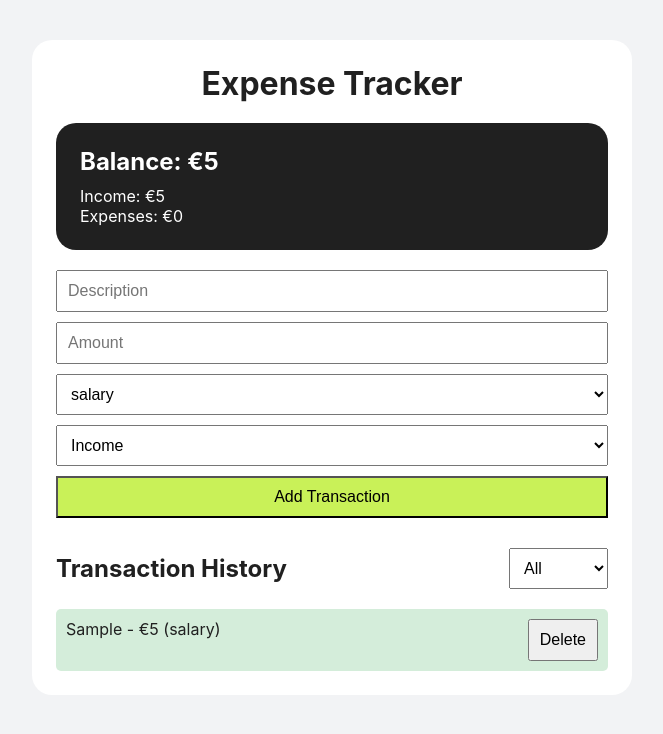
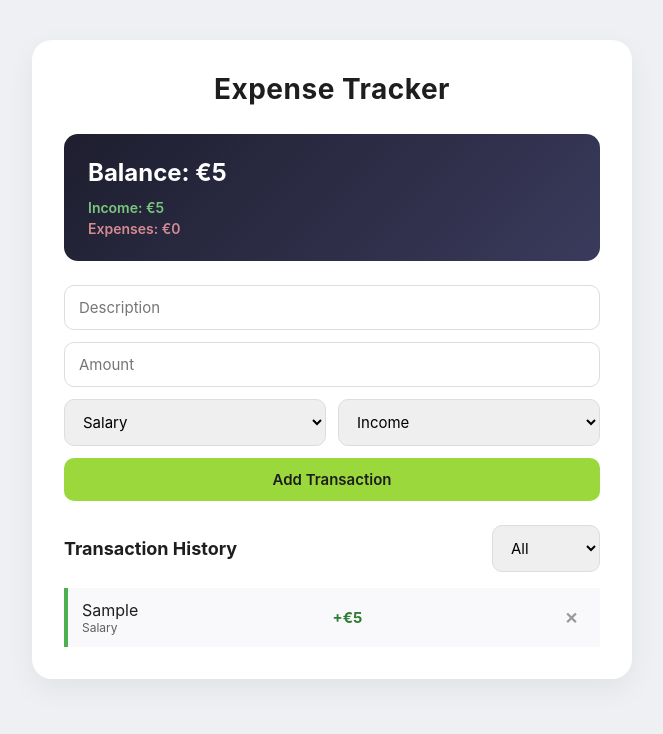
Before and after one commit to DavDavtyan2003/Expense-Tracker, a React (Vite) app: page / in a window 1280 px wide. Both pictures are taken after typing "Sample", "5" into the empty fields and a click on the button "Add Transaction". Shown: the top 734 px of the page, without its empty margins (308-971 px from the left). Built offline with nearby package versions, Linux system fonts and the light colour scheme.

Commit message:
Porject Finished

```diff
--- a/src/components/Balance.jsx
+++ b/src/components/Balance.jsx
@@ -17,9 +17,9 @@ function Balance({ transactions }) {
     <div className="balance-card">
       <h2>Balance: €{balance}</h2>
 
-      <p>Income: €{income}</p>
+      <p className="income-text">Income: €{income}</p>
 
-      <p>Expenses: €{expenses}</p>
+      <p className="expense-text">Expenses: €{expenses}</p>
     </div>
   );
 }
--- a/src/components/TransactionForm.jsx
+++ b/src/components/TransactionForm.jsx
@@ -5,7 +5,7 @@ function TransactionForm({ addTransaction }) {
   const [amount, setAmount] = useState("");
   const [type, setType] = useState("income");
   const [category, setCategory] = useState("salary");
-
+  const [error, setError] = useState("");
 
   const handleSubmit = (e) => {
     e.preventDefault();
@@ -18,8 +18,15 @@ function TransactionForm({ addTransaction }) {
       type,
     };
 
-    console.log(transaction)
+    if (transaction.description.trim() === "") {
+      setError("Please add a description.");
+      return;
+    } else if (transaction.amount === 0 || isNaN(transaction.amount)) {
+      setError("Please enter a valid amount.");
+      return;
+    }
 
+    setError("");
     addTransaction(transaction);
 
     setDescription("");
@@ -30,6 +37,8 @@ function TransactionForm({ addTransaction }) {
 
   return (
     <form onSubmit={handleSubmit}>
+      {error && <p className="error">{error}</p>}
+
       <input
         type="text"
         placeholder="Description"
@@ -44,11 +53,12 @@ function TransactionForm({ addTransaction }) {
         onChange={(e) => setAmount(e.target.value)}
       />
 
+      <div className="form-row">
         <select
           value={category}
           onChange={(e) => setCategory(e.target.value)}
         >
-        <option value="salary">salary</option>
+          <option value="salary">Salary</option>
           <option value="grocery">Grocery</option>
         </select>
 
@@ -59,6 +69,7 @@ function TransactionForm({ addTransaction }) {
           <option value="income">Income</option>
           <option value="expense">Expense</option>
         </select>
+      </div>
 
       <button type="submit" className="submitBtn">
         Add Transaction
--- a/src/components/TransactionList.jsx
+++ b/src/components/TransactionList.jsx
@@ -1,7 +1,8 @@
-function TransactionList({
-  transactions,
-  deleteTransaction,
-}) {
+function TransactionList({ transactions, deleteTransaction }) {
+  if (transactions.length === 0) {
+    return <p className="empty-state">No transactions yet — add one above!</p>;
+  }
+
   return (
     <div>
       {transactions.map((transaction) => (
@@ -9,20 +10,23 @@ function TransactionList({
           key={transaction.id}
           className={`transaction ${transaction.type}`}
         >
-          <span>
-            {transaction.description} - €{transaction.amount} ({transaction.category})
+          <div className="transaction-info">
+            <span>{transaction.description}</span>
+            <span className="category">{transaction.category}</span>
+          </div>
+
+          <span className="transaction-amount">
+            {transaction.type === "expense" ? "-" : "+"}€{transaction.amount}
           </span>
 
           <button
+            className="delete-btn"
             onClick={() => deleteTransaction(transaction.id)}
           >
-            Delete
+            ✕
           </button>
-
         </div>
       ))}
-
-
     </div>
   );
 }
--- a/src/index.css
+++ b/src/index.css
@@ -5,78 +5,228 @@
 }
 
 body {
-  background: #f2f3f5;
-  font-family: Inter, sans-serif;
-  color: #202020;
+  background: #eef0f3;
+  font-family: "Inter", sans-serif;
+  color: #1e1e1e;
+  min-height: 100vh;
 }
 
 .container {
   max-width: 600px;
   margin: 40px auto;
   background: #ffffff;
-  padding: 24px;
+  padding: 32px;
   border-radius: 20px;
+  box-shadow: 0 10px 30px rgba(0, 0, 0, 0.06);
 }
 
 h1 {
   text-align: center;
-  margin-bottom: 20px;
+  margin-bottom: 28px;
+  font-size: 28px;
+  font-weight: 700;
+  letter-spacing: 0.5px;
 }
 
+/* Balance card */
 .balance-card {
-  margin-bottom: 20px;
-  background: #202020;
+  margin-bottom: 24px;
+  background: linear-gradient(135deg, #1e1e2f, #3a3a5c);
   color: white;
   padding: 24px;
-  border-radius: 20px;
+  border-radius: 14px;
 }
 
 .balance-card h2 {
-  margin-bottom: 10px;
+  margin-bottom: 12px;
+  font-size: 24px;
 }
 
+.balance-card p {
+  font-size: 14px;
+  opacity: 0.85;
+  margin-top: 4px;
+}
+
+.balance-card .income-text {
+  color: #8be28b;
+  font-weight: 600;
+}
+
+.balance-card .expense-text {
+  color: #f29ca0;
+  font-weight: 600;
+}
+
+/* Form */
 form {
   display: flex;
   flex-direction: column;
-  gap: 10px;
-  margin-bottom: 20px;
+  gap: 12px;
+  margin-bottom: 24px;
+}
+
+.form-row {
+  display: flex;
+  gap: 12px;
+}
+
+.form-row select {
+  flex: 1;
 }
 
 input,
 select,
 button {
-  padding: 10px;
-  font-size: 16px;
+  padding: 12px 14px;
+  font-size: 15px;
+  border-radius: 10px;
+  border: 1px solid #ddd;
+  font-family: inherit;
+}
+
+input:focus,
+select:focus {
+  outline: none;
+  border-color: #9bd83c;
+  box-shadow: 0 0 0 3px rgba(155, 216, 60, 0.2);
 }
 
 button {
   cursor: pointer;
+  border: none;
+  font-weight: 600;
+  transition: all 0.15s ease;
+}
+
+.submitBtn {
+  background-color: #9bd83c;
+  color: #1e1e1e;
+  padding: 12px;
+}
+
+.submitBtn:hover {
+  background-color: #8bc934;
+  transform: translateY(-1px);
+}
+
+.submitBtn:active {
+  transform: translateY(0);
+}
+
+/* Transaction history */
+.history-header {
+  display: flex;
+  justify-content: space-between;
+  align-items: center;
+  margin-top: 10px;
+  margin-bottom: 16px;
+}
+
+.history-header h2 {
+  font-size: 18px;
+}
+
+.history-header select {
+  width: auto;
 }
 
 .transaction {
   display: flex;
   justify-content: space-between;
-  padding: 10px;
-  margin-top: 10px;
-  border-radius: 5px;
+  align-items: center;
+  padding: 12px 14px;
+  background: #f9f9fb;
+  border-left: 4px solid transparent;
+  transition: transform 0.15s ease;
+}
+
+.transaction:hover {
+  transform: scale(1.01);
+  box-shadow: 0 2px 8px rgba(0, 0, 0, 0.06);
+}
+
+.transaction-info {
+  display: flex;
+  flex-direction: column;
+}
+
+.transaction-info .category {
+  font-size: 12px;
+  opacity: 0.7;
+  text-transform: capitalize;
+}
+
+.transaction-amount {
+  font-weight: 700;
+  font-size: 15px;
 }
 
 .income {
-  background: #d4edda;
+  border-left-color: #4caf50;
+}
+
+.income .transaction-amount {
+  color: #2e7d32;
 }
 
 .expense {
-  background: #f8d7da;
+  border-left-color: #e53935;
 }
 
-.submitBtn {
-  background-color: #c9f158;
+.expense .transaction-amount {
+  color: #c62828;
 }
 
-.history-header {
-  display: flex;
-  justify-content: space-between;
-  align-items: center;
-  margin-top: 30px;
-  margin-bottom: 20px;
+.delete-btn {
+  background: none;
+  border: none;
+  color: #999;
+  font-size: 16px;
+  padding: 4px 8px;
+  border-radius: 6px;
 }
+
+.delete-btn:hover {
+  color: #c62828;
+  background: rgba(198, 40, 40, 0.1);
+}
+
+/* Empty state */
+.empty-state {
+  text-align: center;
+  padding: 30px;
+  color: #999;
+  font-size: 14px;
+}
+
+.error {
+  color: #c62828;
+  background: #fdeaea;
+  padding: 8px 12px;
+  border-radius: 8px;
+  font-size: 14px;
+}
+
+/* Responsive for Mobile */
+
+@media (max-width: 480px) {
+  .container {
+    margin: 20px 12px;
+    padding: 20px;
+  }
+
+  .form-row {
+    flex-direction: column;
+  }
+
+  .history-header {
+    flex-direction: column;
+    align-items: flex-start;
+    gap: 8px;
+  }
+
+  .history-header select {
+    width: 100%;
+  }
+}
```
Also changed, not shown: 1 other file (tests, documents, lock files or other folders). Lines whose indentation alone changed are shown as unchanged.
